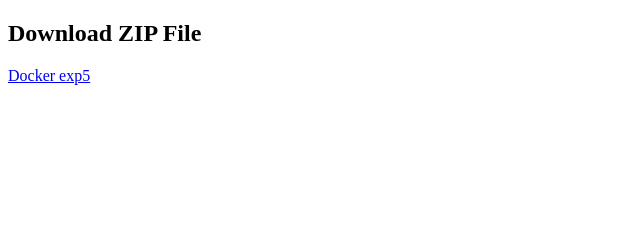
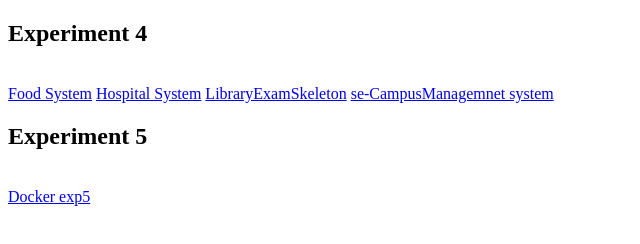
Before and after one commit to ParepalliViswambhar/Scam, a plain HTML site: page index.html in a window 1280 px wide. Shown: the whole page, without its empty margins (0-640 px from the left). Drawn offline with Linux system fonts and the light colour scheme.

Commit message:
Exp 4 added

```diff
--- a/index.html
+++ b/index.html
@@ -4,8 +4,14 @@
     <title>Download ZIP File</title>
 </head>
 <body>
-    <h2>Download ZIP File</h2>
+    <h2>Experiment 4</h2>
+     <br>
+     <a href="FoodSystem.zip" download>Food System</a>
+    <a href="HospitalMgmtSystem (2).zip" download>Hospital System</a>
+    <a href="LibraryExamSkeleton.zip" download>LibraryExamSkeleton</a>
+     <a href="se-CampusMgmtSystem.zip" download>se-CampusManagemnet system</a>
+    <h2>Experiment 5</h2>
+    <br>
     <a href="my_Docker.zip" download>Docker exp5 </a>
-    <!-- <a href="vertopal.com_NLP_LAB_Exp5A" download="True">Goood cow</a> -->
 </body>
 </html>
```
Also changed, not shown: 4 other files.
